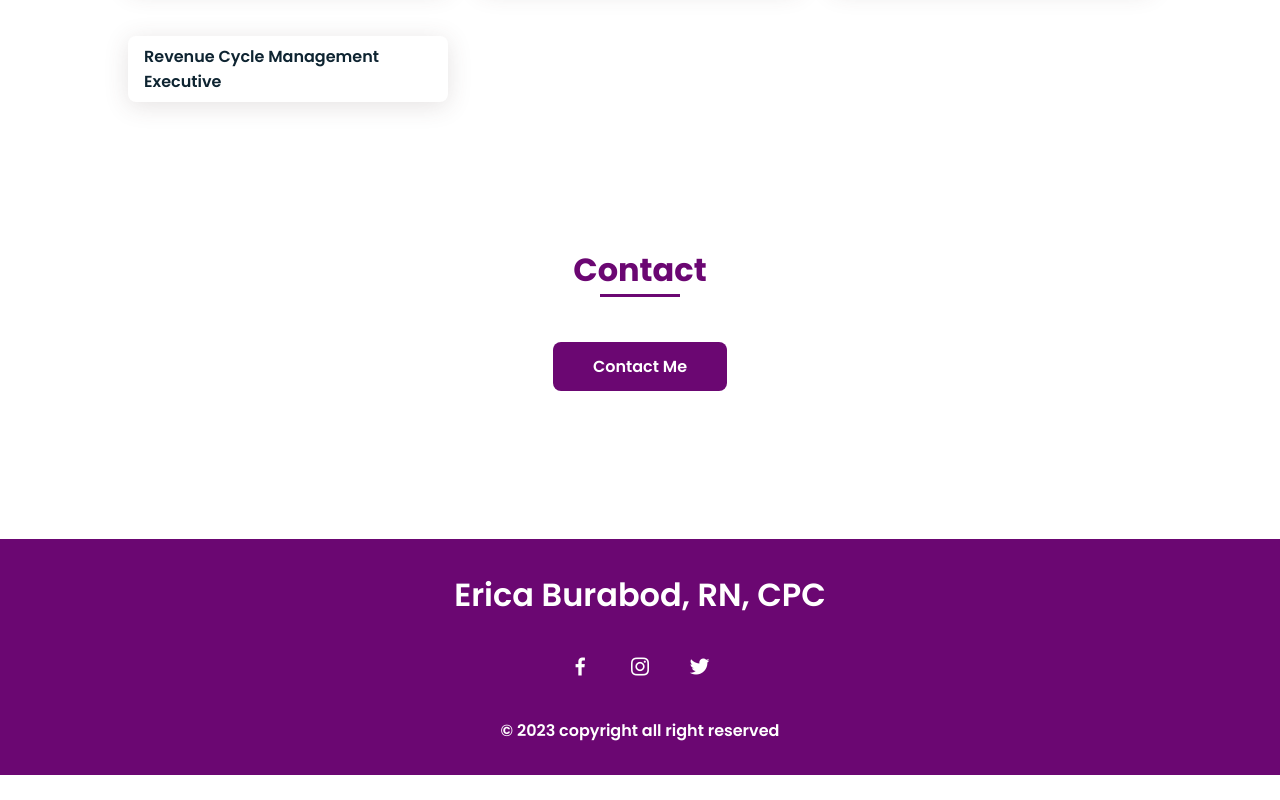
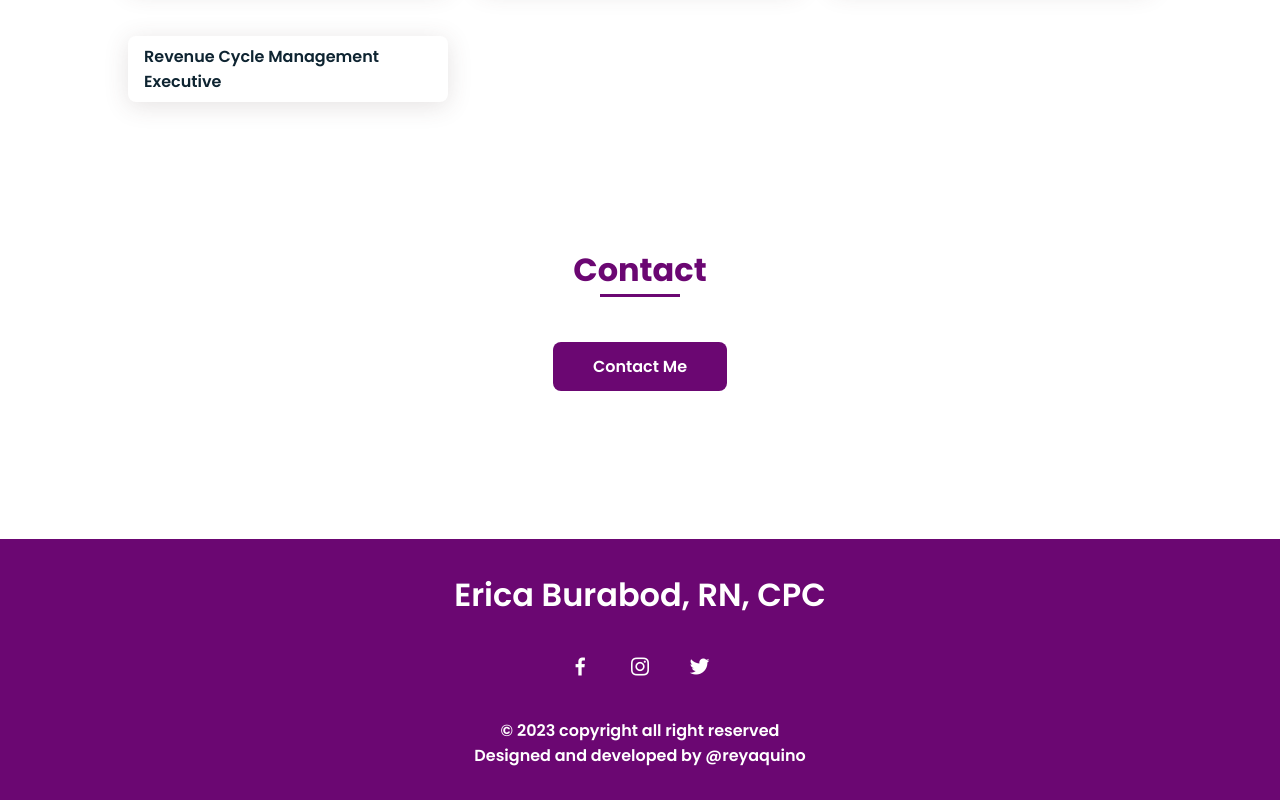
Before and after one commit to ericaburabod/portfolio, a plain HTML site: page index.html in a window 1280 px wide. Shown: the part 2448-3248 px from the top of the page. Before the commit the page ends 3223 px from the top, so only its background shows below. Drawn offline with nearby package versions, Linux system fonts and the light colour scheme.

Commit message:
Update index.html

```diff
--- a/index.html
+++ b/index.html
@@ -209,6 +209,7 @@
                 <a href="#" class="footer__icon"><i class='bx bxl-twitter' ></i></a>
             </div>
             <p>&#169; 2023 copyright all right reserved</p>
+            <p>Designed and developed by @reyaquino</p>
         </footer>
 
 
```
